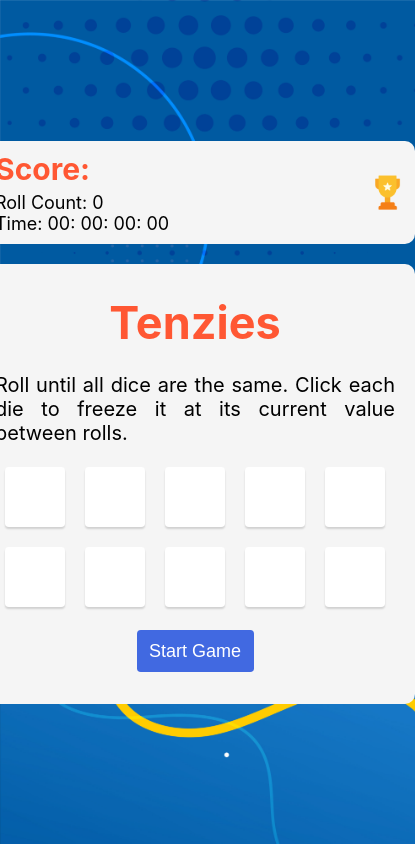
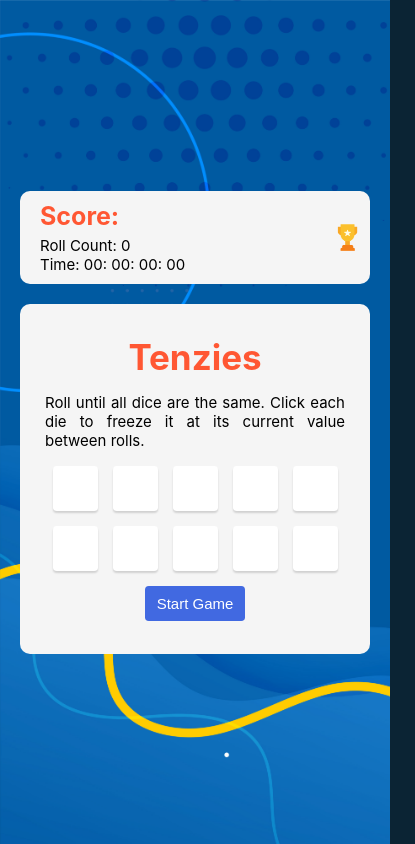
Before and after one commit to JP-DelaVega/tenzies, a React (Create React App) app: page / in a window 390 px wide. Shown: the whole page, 415 px wide, since content can reach past the window. Built offline with nearby package versions, Linux system fonts and the light colour scheme; the HTML template or start-up script is replaced by a standard one.

Commit message:
Update App.css

```diff
--- a/src/App.css
+++ b/src/App.css
@@ -1,3 +1,4 @@
+
 body {
   margin: 0;
   font-family: -apple-system, BlinkMacSystemFont, 'Segoe UI', 'Roboto', 'Oxygen',
@@ -174,6 +175,72 @@ h3{
 }
 
 
+
+
+@media only screen and (max-width: 1000px) {
+  .main{
+    width: 300px;
+    height: 300px;
+    background: #F5F5F5;
+    border-radius: 10px;
+    padding: 25px;
+  }
+  .die{
+    width: 45px;
+    height : 45px;
+  }
+  .dice{
+    gap: 15px;
+  }
+  button{
+    border: 0px;
+    width: 100px;
+    font-size:15px;
+    height: 35px;
+  }
+  .Score{
+    font-size: 25px;
+  }
+  .record{
+    width: 300px;
+    height: 300px;
+    padding: 25px;
+  }
+  .instructions{
+    font-size:15px;
+    }
+    .record-title{
+      font-size:30px;
+    }
+    .top-10{
+      font-size: 13px;
+      padding-top: 3px;
+      }
+      .identifier{
+      font-size:16px
+      }
+      .leftTracker{
+      font-size: 15px;
+      }
+      .title{
+      font-size:35px;
+      }
+      .rightTracker img{
+        height: 35px;
+      }
+      .rightTracker img:hover{
+        height: 36px;
+      }
+      .rightTracker img:active{
+        height: 31px;
+      }
+}
+
+
+
+
+
+
 .whiteDie-1{
   background-image: url(./dice/white/dice-six-faces-one.png);
   background-repeat: no-repeat;
```
